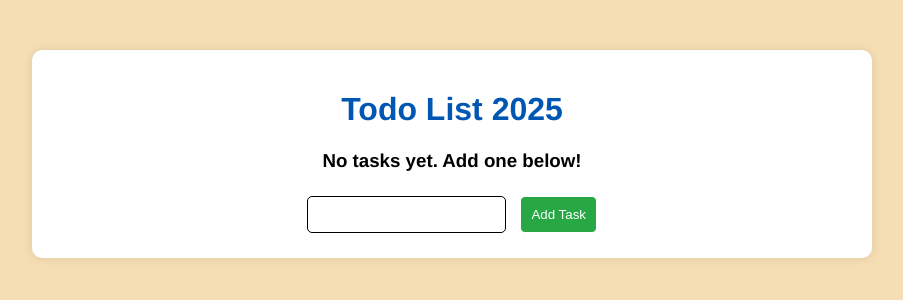
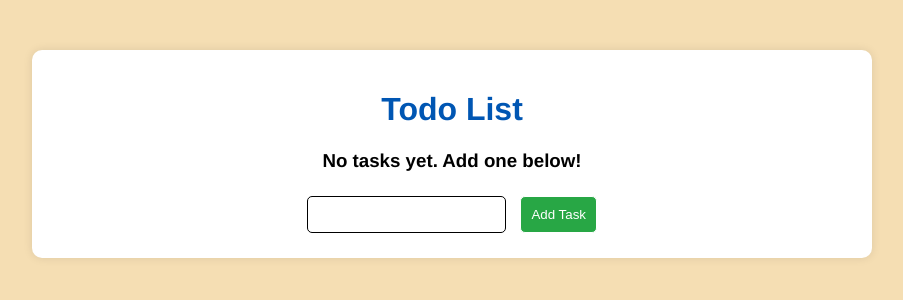
Before and after one commit to mfigueiredo1/todo_app, a Flask app: page / in a window 1280 px wide. Shown: the top 300 px of the page, without its empty margins (188-1091 px from the left). Run offline with Flask 3, Linux system fonts and the light colour scheme; style sheets or scripts are compiled from the project's sources.

Commit message:
WRote todo instead of 2025

```diff
--- a/templates/index.html
+++ b/templates/index.html
@@ -10,7 +10,7 @@
 {% block body %}
 
 <div class="content">
-    <h1>Todo List 2025</h1>
+    <h1>Todo List</h1>
     {% if tasks | length < 1 %}
     <h3>No tasks yet. Add one below!</h3>
     {% else %}
```
